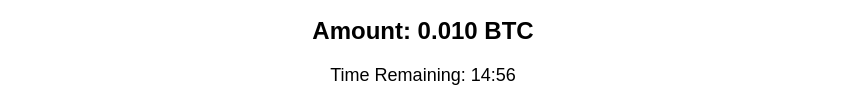
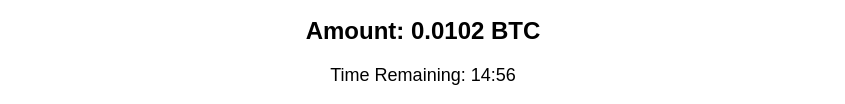
Before and after one commit to Tinga-Tinga/beaconai_billionaire_forex_academy_, a plain HTML site: page btcwallet.html in a window 1280 px wide. Shown: the part 401-505 px from the top of the page, without its empty margins (217-1062 px from the left). Drawn offline with Linux system fonts and the light colour scheme.

Commit message:
Update btcwallet.html

```diff
--- a/btcwallet.html
+++ b/btcwallet.html
@@ -144,7 +144,7 @@
              alt="USDT Icon" class="usdt-icon">
     </div>
     <div class="amount">
-        Amount: 0.010 BTC
+        Amount: 0.0102 BTC
     </div>
     <div class="timer">
         Time Remaining: <span id="countdown">15:00</span>
```
